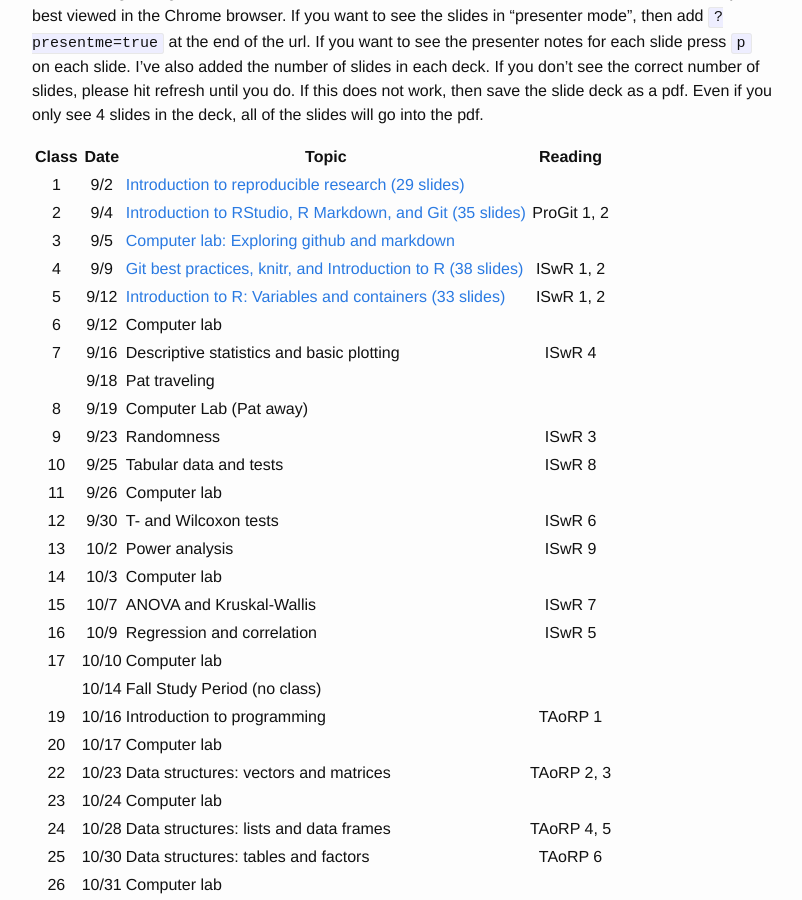
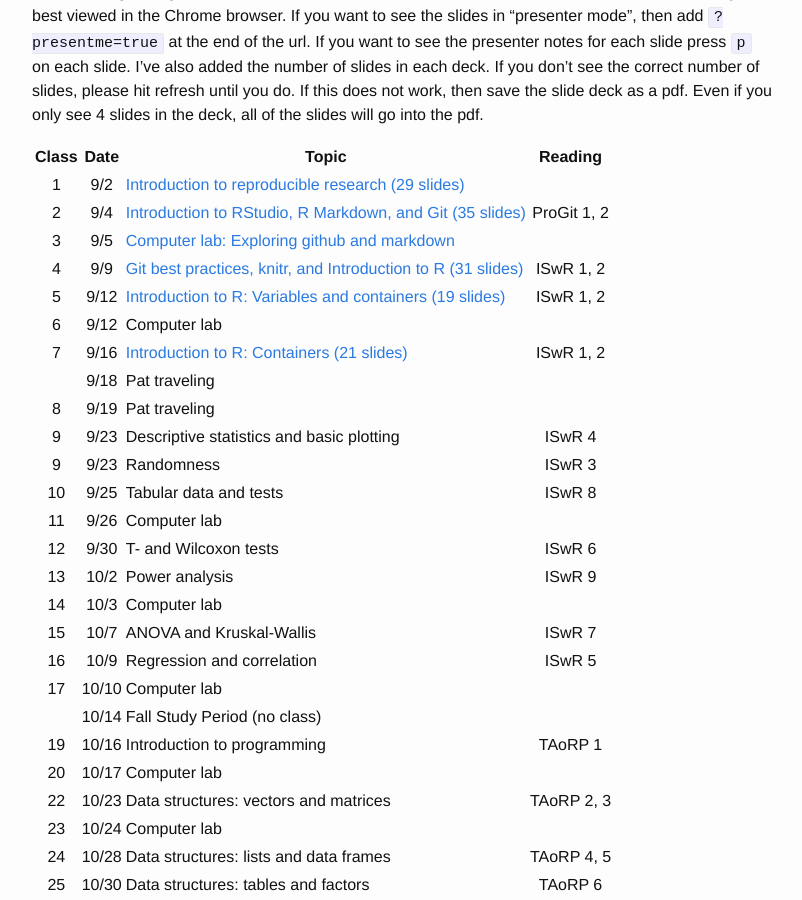
Before and after one commit to microbialinformatics/microbialinformatics.github.io, a Jekyll site: the page built from index.md, in a window 1280 px wide and 900 px high, scrolled down 1501 px. Shown: the whole window, without its empty margins (238-1040 px from the left). Built offline with Jekyll 4.4.1, drawn with Linux system fonts in a browser that asks for light colours.

Commit message:
Update class schedule and links

```diff
--- a/index.md
+++ b/index.md
@@ -42,15 +42,16 @@ The following links go to html-based slide stacks that have embedded links to ot
 
 Class	|	Date	|	Topic	|	Reading
 :------:|:---------:|-----------|:----------:
-1	|	9/2	|	[Introduction to reproducible research (29 slides)](slides/Lecture01.html)	|
-2	|	9/4	|	[Introduction to RStudio, R Markdown, and Git (35 slides)](slides/Lecture02.html)	|	ProGit 1, 2
+1	|	9/2	|	[Introduction to reproducible research (29 slides)](slides/Lecture01)	|
+2	|	9/4	|	[Introduction to RStudio, R Markdown, and Git (35 slides)](slides/Lecture02)	|	ProGit 1, 2
 3	|	9/5	|	[Computer lab: Exploring github and markdown](https://github.com/microbialinformatics/assignment01)	|
-4	|	9/9	|	[Git best practices, knitr, and Introduction to R (38 slides)](slides/Lecture03.html)	|	ISwR 1, 2
-5	|	9/12	|	[Introduction to R: Variables and containers (33 slides)](slides/Lecture03)  | ISwR 1, 2
+4	|	9/9	|	[Git best practices, knitr, and Introduction to R (31 slides)](slides/Lecture03)	|	ISwR 1, 2
+5	|	9/12	|	[Introduction to R: Variables and containers (19 slides)](slides/Lecture04)  | ISwR 1, 2
 6	|	9/12	|	Computer lab	|
-7   |   9/16    |	Descriptive statistics and basic plotting	|	ISwR 4
+7	|	9/16	|	[Introduction to R: Containers (21 slides)](slides/Lecture05)  | ISwR 1, 2
 	|	9/18	|   Pat traveling	|
-8	|	9/19	|	Computer Lab (Pat away)	|
+8	|	9/19	|	Pat traveling   |
+9   |   9/23    |	Descriptive statistics and basic plotting	|	ISwR 4
 9	|	9/23	|	Randomness		|	ISwR 3
 10	|	9/25	|	Tabular data and tests	|	ISwR 8
 11	|	9/26	|	Computer lab	|
```
